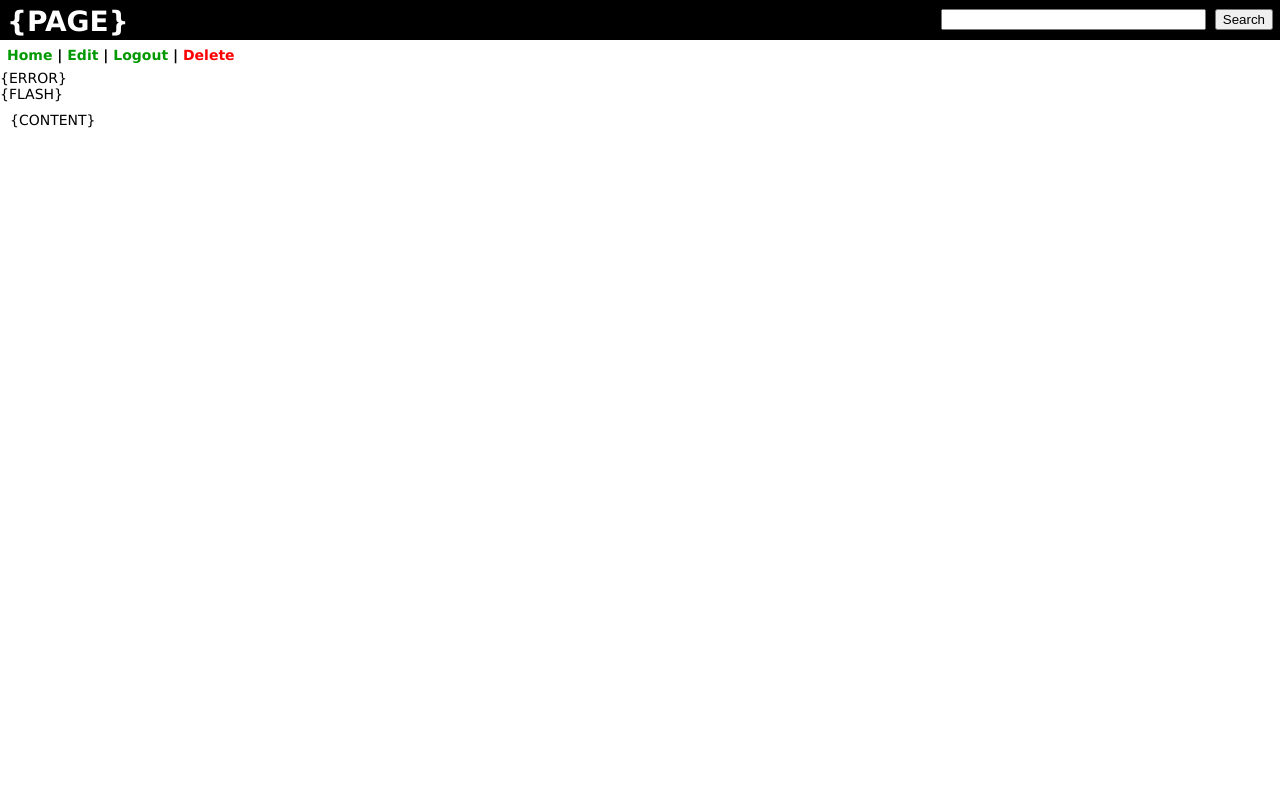
After one commit to lankford/guiki, a PHP site: page /templates/show.html in a window 1280 px wide. The commit adds this page. Run offline with PHP 8.4, Linux system fonts and the light colour scheme.

Commit message:
forgotten dirs

```diff
--- /dev/null
+++ b/css/style.css
@@ -0,0 +1,40 @@
+
+body {
+	font-family: Verdana;
+	font-size: 14px;
+	color: black;
+	margin: 0;
+}
+a, a:link, a:active, a:visited, a:focus, a:hover {
+	text-decoration: none;
+	color: #009900;
+}
+#header {
+	background-color: black;
+	color: white;
+	margin: 0px;
+	height: 40px;
+}
+#header h1 {
+	position: absolute;
+	top: -14px;
+	left: 7px;
+}
+#search {
+	position: absolute;
+	top: 9px;
+	right: 7px;
+}
+#menu {
+	padding: 7px;
+	font-weight: bold;
+}
+#content {
+	padding: 10px;
+}
+#flash p{
+	background-color: #FFFFCC;
+}
+#error p{
+	background-color: #F79AA7;
+}
--- /dev/null
+++ b/templates/show.html
@@ -0,0 +1,28 @@
+<xml version="1.0" encoding="UTF-8">
+<!DOCTYPE html PUBLIC "-//W3C//DTD XHTML 1.0 Strict//EN" "http://www.w3.org/TR/xhtml1/DTD/xhtml1-strict.dtd">
+<html xmlns="http://www.w3.org/1999/xhtml">
+<head>
+<title>{PAGE}</title>
+<link rel="stylesheet" type="text/css" href="css/style.css" />
+</head>
+<body>
+<div id="header">
+  <h1>{PAGE}</h1>
+  <div id="search">
+    <form method="post" action="index.php?MODE=SEARCH">
+      <input type="text" name="SEARCH" size="30">&nbsp;
+      <input type="submit" value="Search" />
+    </form>
+  </div>
+</div>
+<div id='menu'>
+  <a href="index.php">Home</a> |
+  <a href="?MODE=EDIT&PAGE={PAGE}">Edit</a> |
+  <a href="?MODE=LOGOUT&PAGE={PAGE}">Logout</a> |
+  <a href="index.php?MODE=DELETE&PAGE={PAGE}"><font color='red'>Delete</font></a>
+</div>
+<div id="error">{ERROR}</div>
+<div id="flash">{FLASH}</div>
+<div id="content">{CONTENT}</div>
+</body>
+</html>
```
Also changed, not shown: index.php (+40 -79 lines), templates/edit.html (added, +40 -0 lines).
